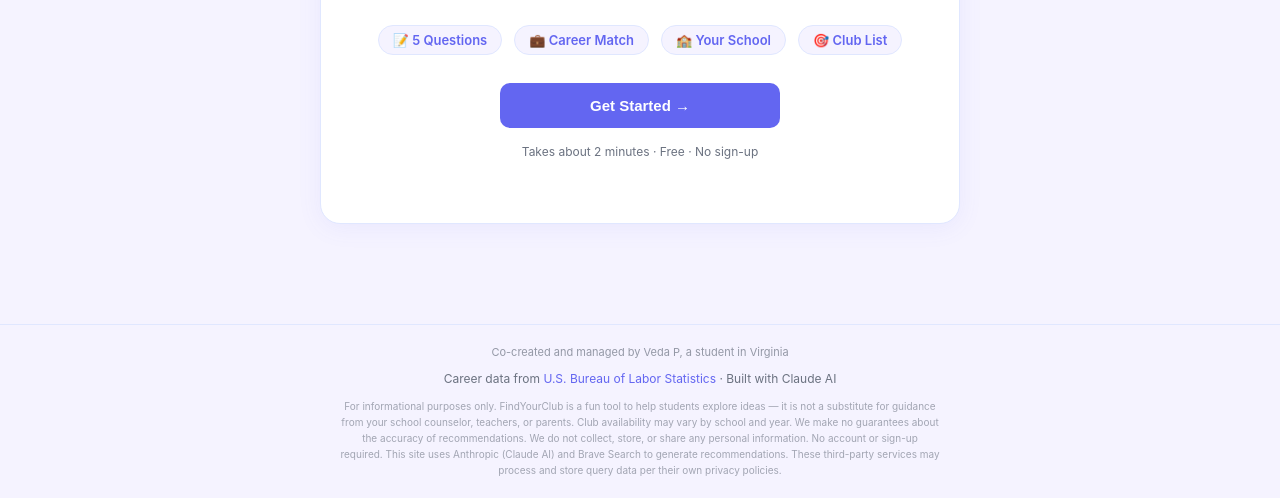
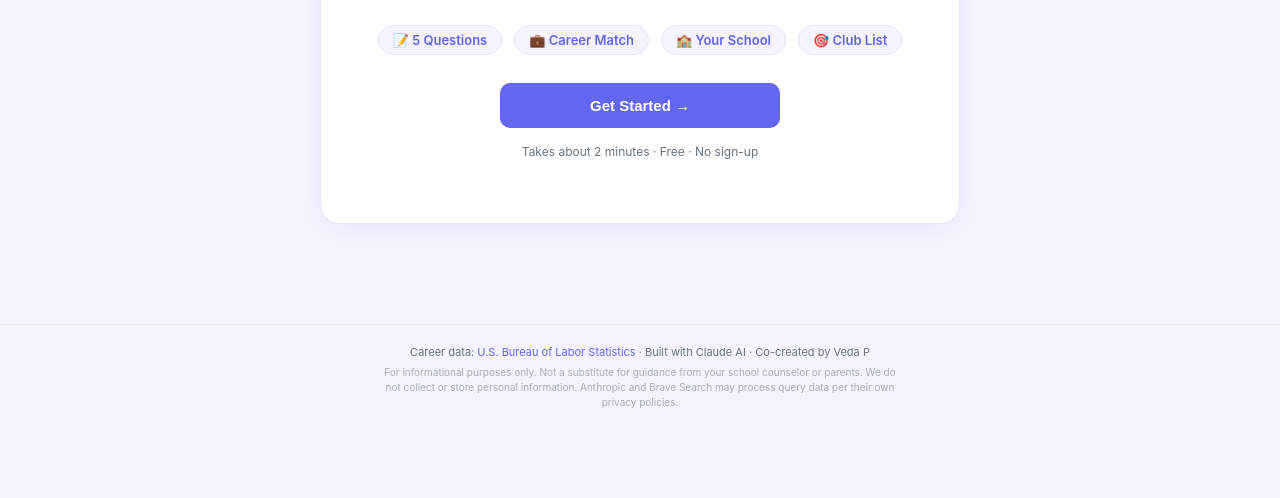
Before and after one commit to sravanprat/FindYourClub, a plain HTML site: page index.html in a window 1280 px wide. Shown: the part 400-898 px from the top of the page. After the commit the page ends 830 px from the top, so only its background shows below. Drawn offline with Linux system fonts and the light colour scheme.

Commit message:
Clean up footer — compact and elegant

```diff
--- a/index.html
+++ b/index.html
@@ -476,12 +476,13 @@
 </main>
 
 <footer>
-  <div style="max-width:600px;margin:0 auto 12px;text-align:center;font-size:11px;color:var(--muted);opacity:0.7">
-    Co-created and managed by Veda P, a student in Virginia
-  </div>
-  Career data from <a href="https://www.bls.gov/news.release/ocwage.t01.htm" target="_blank">U.S. Bureau of Labor Statistics</a> · Built with Claude AI
-  <div style="max-width:600px;margin:12px auto 0;font-size:10px;color:var(--muted);opacity:0.6;line-height:1.6">
-    For informational purposes only. FindYourClub is a fun tool to help students explore ideas — it is not a substitute for guidance from your school counselor, teachers, or parents. Club availability may vary by school and year. We make no guarantees about the accuracy of recommendations. We do not collect, store, or share any personal information. No account or sign-up required. This site uses Anthropic (Claude AI) and Brave Search to generate recommendations. These third-party services may process and store query data per their own privacy policies.
+  <div style="max-width:600px;margin:0 auto;display:flex;flex-direction:column;gap:6px;align-items:center">
+    <div style="font-size:11px;color:var(--muted)">
+      Career data: <a href="https://www.bls.gov/news.release/ocwage.t01.htm" target="_blank">U.S. Bureau of Labor Statistics</a> · Built with Claude AI · Co-created by Veda P
+    </div>
+    <div style="font-size:10px;color:var(--muted);opacity:0.55;text-align:center;max-width:520px;line-height:1.5">
+      For informational purposes only. Not a substitute for guidance from your school counselor or parents. We do not collect or store personal information. Anthropic and Brave Search may process query data per their own privacy policies.
+    </div>
   </div>
 </footer>
 
```
